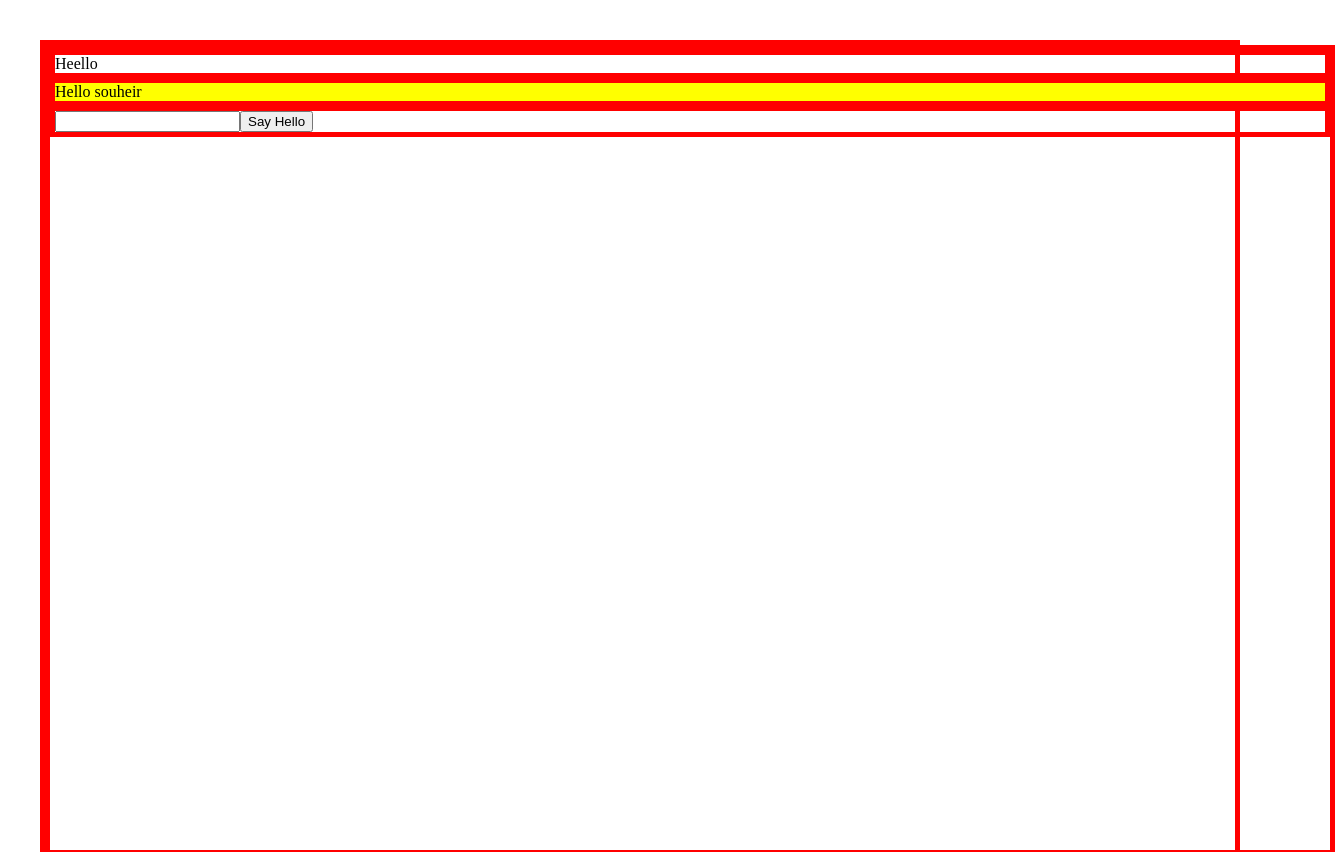
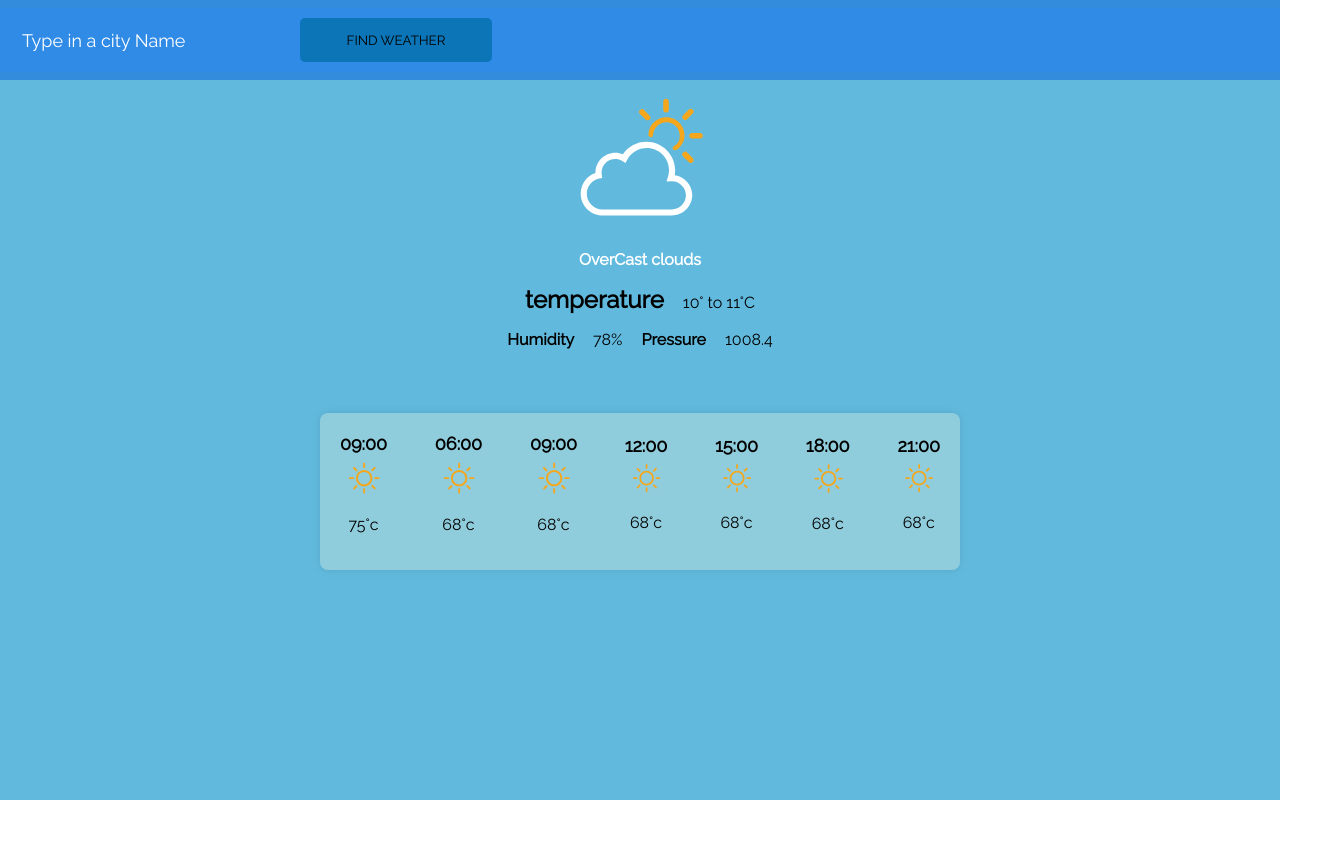
Before and after one commit to NWC2/Weather-API, a React (Create React App) app: page / in a window 1280 px wide. Shown: the top 852 px of the page, 1335 px wide, since content can reach past the window. After the commit the page ends 800 px from the top, so only its background shows below. Built offline with nearby package versions, Linux system fonts and the light colour scheme.

Commit message:
Weather API: HTML/CSS

```diff
--- a/src/App.css
+++ b/src/App.css
@@ -1,25 +1,202 @@
+body {
+  margin: 0;
+  padding: 0;
+}
+
 .app {
   height: 100vh;
   width: 100vw;
+  margin: 0;
   transition: background-color 1s ease-in;
-}
-
-.app__header,
-.app__main {
-  width: 100%;
-  display: flex;
-  flex-direction: column;
-  align-items: center;
-  padding: 20px;
   font-family: "Raleway", sans-serif;
   -webkit-font-smoothing: antialiased;
   -moz-osx-font-smoothing: grayscale;
+  background-color: rgb(97, 186, 222);
 }
+
 
 /*  Search bar */
 
+.app__header {
+  width: 100%;
+  margin: 0;
+  height: 10%;
+  background-color: rgb(51, 141, 220);
+}
+
+nav {
+  display: flex;
+  align-items: center;
+  width: 100%;
+  height: 100%;
+
+}
+
+.formSearching {
+  background-color: rgb(48, 139, 230);
+  display: flex;
+  justify-content: start;
+  align-items: center;
+  width: 100%;
+  height: 80%;
+
+}
+
+.citySearch {
+  font-family: "Raleway", sans-serif;
+  color: white;
+  font-size: 18px;
+  text-align: start;
+  border: none;
+  outline: none;
+  background-color: rgb(48, 139, 230);
+  width: 20%;
+  height: 70%;
+  margin: 10px 20px;
+}
+
+.citySearch::placeholder{
+  color: white;
+}
+
+
+.citySearch:focus {
+  border-bottom: 1px dashed black;
+}
+
+.buttonSearch {
+  font-family: "Raleway", sans-serif;
+  border: none;
+  background-color: rgb(12, 117, 183);
+  width: 15%;
+  height: 70%;
+  border-radius: 5px;
+}
+
+
 /* Current weather */
+.currentWeather {
+  text-align: center;
+  width: 100%;
+  height: 50%;
 
-div {
-  border: 5px solid red;
 }
+
+
+.weatherStatus {
+  font-weight: 800;
+  color: white;
+}
+
+
+.temperatureProperty {
+  font-weight: 600;
+  font-size: 24px;
+  margin-right: 15px;
+}
+
+.pressureProperty {
+  font-weight: 600;
+  margin: 0 15px;
+
+}
+
+.humidityProperty {
+  font-weight: 600;
+  margin-right: 15px;
+}
+
+@media only screen and (width<700px) {
+  .formSearching {
+    display: flex;
+    flex-direction: column;
+  }
+
+  .citySearch {
+    width: 90%;
+    text-align: center;
+  }
+
+  .buttonSearch {
+    width: 150px;
+  }
+}
+
+
+@media only screen and (width<400px) {
+
+  .weatherDescription>p {
+
+    display: flex;
+    flex-direction: column;
+    justify-content: space-between;
+    align-items: center;
+    margin: 20px;
+  }
+
+  .weatherDescription>p>span {
+    margin: 0;
+  }
+}
+
+/* weather during 24hrs */
+
+.weather-forecast {
+  height: 30%;
+  width: 80%;
+  background-color: rgb(144, 205, 220);
+  border-radius: 8px;
+  box-shadow: 0px 0px 10px rgba(0, 0, 0, 0.1);
+  padding: 20px;
+  max-width: 600px;
+  margin: 5% auto;
+  text-align: center;
+  display: flex;
+  justify-content: space-between;
+  align-items: center;
+}
+
+.time {
+  font-weight: bold;
+  font-size: 18px;
+}
+
+.icon {
+  max-width: 50px;
+}
+
+.temperature {
+  margin-top: 10px;
+  font-size: 16px;
+}
+
+@media (max-width: 500px) {
+
+  .time {
+    font-size: 12px;
+  }
+
+  .icon {
+    max-width: 30px;
+  }
+
+  .temperature {
+    font-size: 12px;
+  }
+}
+
+
+@media (max-width: 300px) {
+
+  .time {
+    font-size: 10px;
+  }
+
+  .icon {
+    max-width: 30px;
+  }
+
+  .temperature {
+    font-size: 10px;
+  }
+}
--- a/src/App.js
+++ b/src/App.js
@@ -1,32 +1,91 @@
-import React, { Component } from "react";
-import Search from "./components/Search";
+import {useState} from 'react'
+    import "./App.css";
+import mostlycloudy from "./img/weather-icons/mostlycloudy.svg"
+import clear from "./img/weather-icons/clear.svg"
+function App() {
 
-import SayHi, { SayHello } from "./components/WeatherItem";
-import fakeWeatherData from "./fakeWeatherData.json";
 
-import "./App.css";
+//use useState() to target any change in the input text
+  const [search, setSearch] = useState('');
+  return (
+  <div className="app">
+    <header className="app__header">
+      <nav>
+        <form className="formSearching">
+          <input value={search}
+            className="citySearch"
+            placeholder="Type in a city Name"
+            onChange={e => setSearch(e.target.value)} />
+          <input value="FIND WEATHER" type="button" className="buttonSearch" />
+        </form>
+      </nav>
+    </header>
 
-class App extends Component {
-  constructor(props) {
-    super(props);
-    this.state = {
-      name: "souheir"
-    };
-  }
+    <main>
 
-  handleInputChange = value => {
-    this.setState({ name: value });
-  };
+      <section className="currentWeather">
+        <img src={mostlycloudy} alt="weather status" width={150} height={150} />
+        <section className="weatherDescription">
+          <p className="weatherStatus">OverCast clouds</p>
+          <p><span className="temperatureProperty">temperature</span> 10° to 11°C</p>
+          <p><span className="humidityProperty">Humidity </span>78%<span className="pressureProperty"> Pressure </span>1008.4</p>
+        </section>
 
-  render() {
-    return (
-      <div className="app">
-        <SayHi />
-        <SayHello color="black" name={this.state.name} />
-        <Search handleInput={this.handleInputChange} />
-      </div>
-    );
-  }
+      </section>
+
+
+      <section className="weather-forecast">
+        <div className="time_1">
+          <time className="time" dateTime="9:00">09:00</time>
+          <img className="icon" src={clear} alt="Sunny" />
+          <p className="temperature">75°c</p>
+        </div>
+
+        <div className="time_2">
+          <time className="time" dateTime="6:00">06:00</time>
+          <img className="icon" src={clear} alt="Cloudy" />
+          <p className="temperature">68°c</p>
+        </div>
+
+        <div className="time_3">
+          <time className="time" dateTime="9:00">09:00</time>
+          <img className="icon" src={clear} alt="Cloudy" />
+          <p className="temperature">68°c</p>
+        </div>
+
+        <div className="time_4">
+          <time className="time" dateTime="12:00">12:00</time>
+          <img className="icon" src={clear} alt="Cloudy" />
+          <p className="temperature">68°c</p>
+        </div>
+
+        <div className="time_5">
+          <time className="time" dateTime="15:00">15:00</time>
+          <img className="icon" src={clear} alt="Cloudy" />
+          <p className="temperature">68°c</p>
+        </div>
+
+        <div className="time_6">
+          <time className="time" dateTime="18:00">18:00</time>
+          <img className="icon" src={clear} alt="Cloudy" />
+          <p className="temperature">68°c</p>
+
+        </div>
+
+        <div className="time_7">
+          <time className="time" dateTime="21:00">21:00</time>
+          <img className="icon" src={clear} alt="Cloudy" />
+          <p className="temperature">68°c</p>
+        </div>
+
+      </section>
+
+    </main>
+
+
+
+  </div>
+  )
 }
 
 export default App;
```
